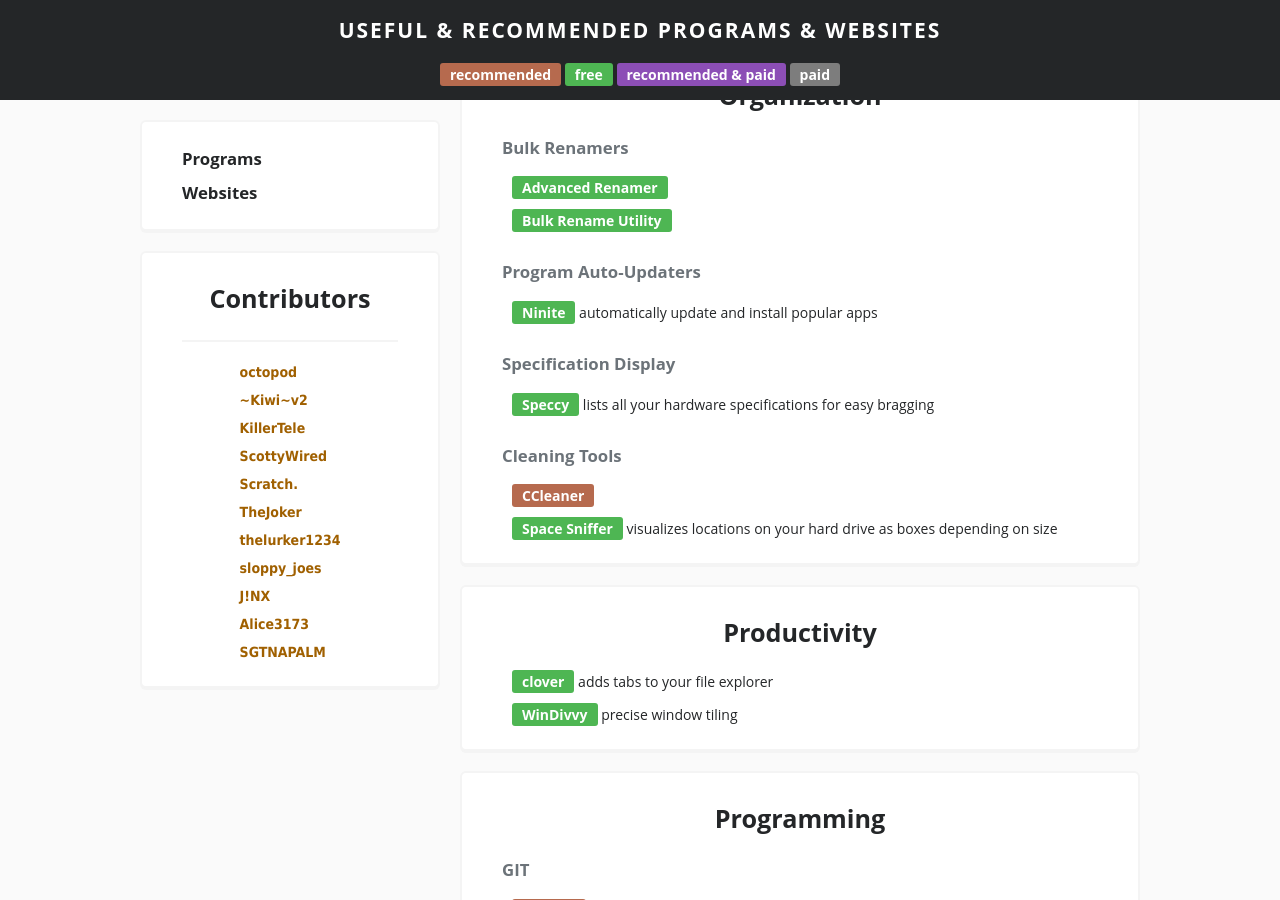
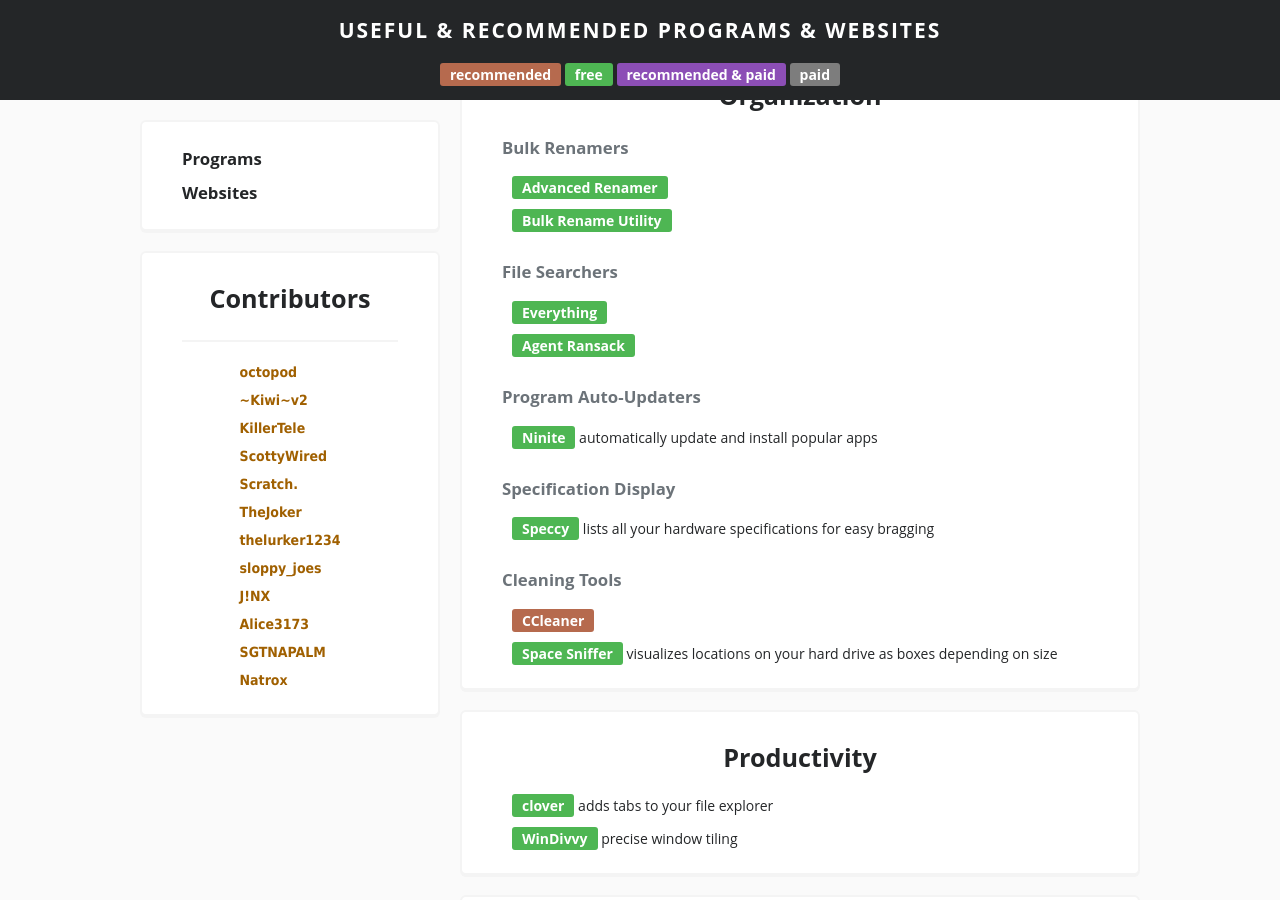
Before and after one commit to bakana808/apps-that-dont-suck, a Jekyll site: the page built from index.html, in a window 1280 px wide and 900 px high, scrolled down 6544 px. Built offline with Jekyll 4.4.1, drawn with Linux system fonts in a browser that asks for light colours; nearby versions of some CDN libraries; a style sheet for code colours, icons or effects is not loaded.

Commit message:
added contributions by Natrox

```diff
--- a/_includes/contributors.md
+++ b/_includes/contributors.md
@@ -14,3 +14,4 @@
 - J!NX
 - Alice3173
 - SGTNAPALM
+- Natrox
--- a/_includes/program-list.md
+++ b/_includes/program-list.md
@@ -339,6 +339,11 @@
 - {:free}[Advanced Renamer][advancedrenamer]
 - {:free}[Bulk Rename Utility][bulkrenameutility]
 
+##### File Searchers
+
+- {:free}[Everything][everything]
+- {:free}[Agent Ransack][agent-ransack]
+
 ##### Program Auto-Updaters
 
 - {:free}[Ninite][ninite] automatically update and install popular apps
@@ -531,4 +536,6 @@
 [clementine]: https://www.clementine-player.org/
 [musicbee]: http://getmusicbee.com/
 [rocketdock]: http://rocketdock.com/
+[everything]: http://www.voidtools.com/
+[agent-ransack]: https://www.mythicsoft.com/agentransack
 {% endif %}
```
